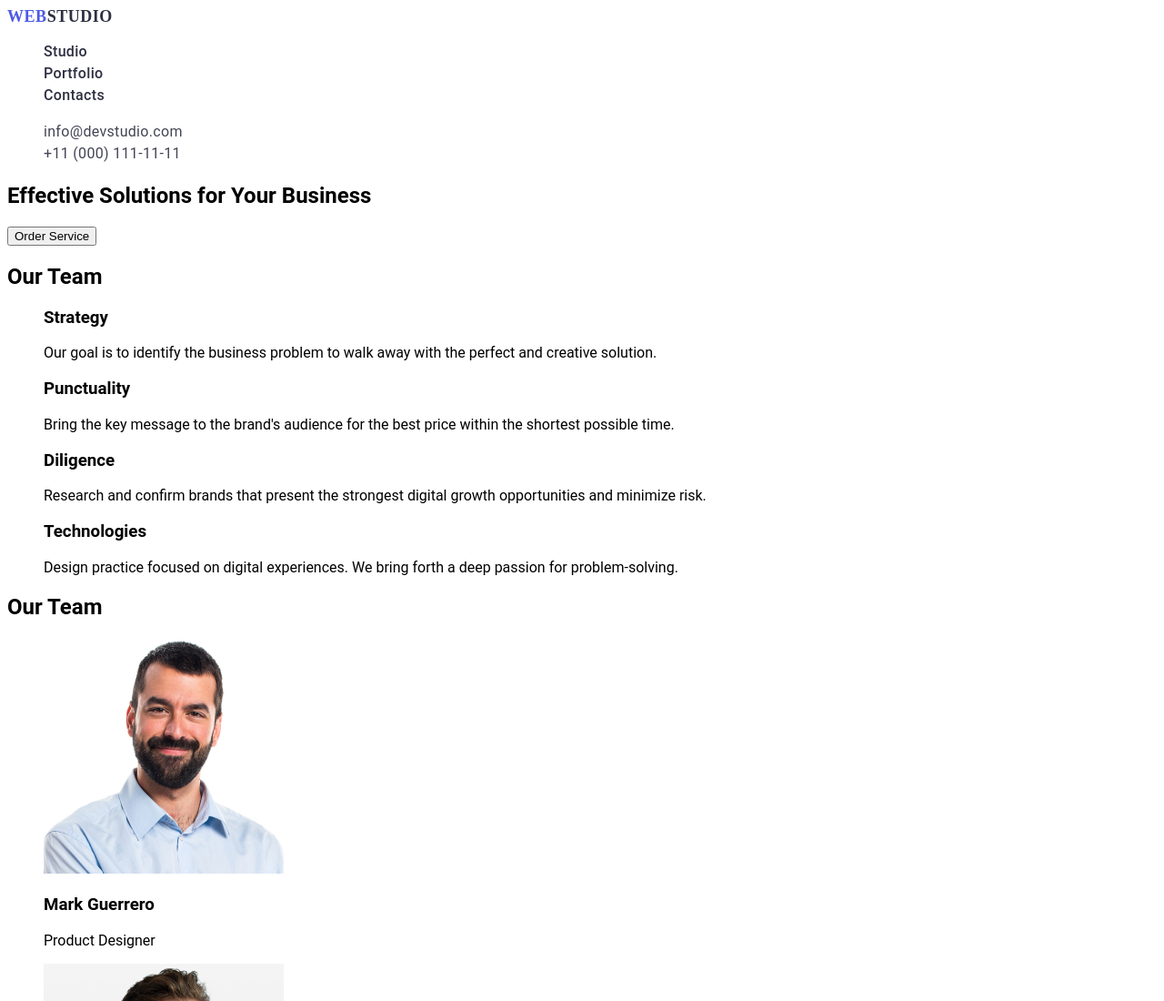
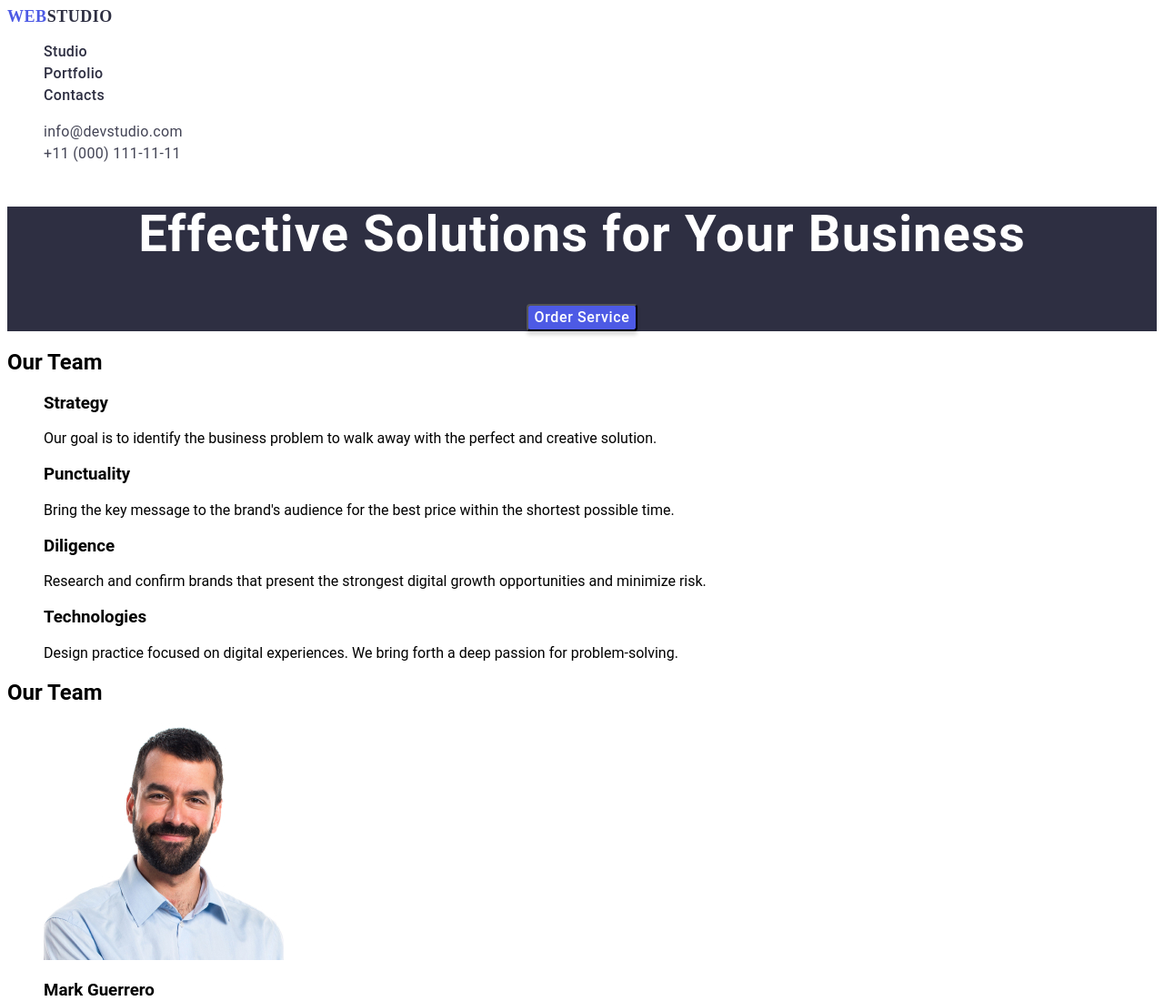
Before and after one commit to MikhailRozhenko/goit-markup-hw-02, a plain HTML site: page index.html in a window 1280 px wide. Shown: the top 1100 px of the page at 91% size. Drawn offline with Linux system fonts and the light colour scheme.

Commit message:
sectionbutton

```diff
--- a/css/styles.css
+++ b/css/styles.css
@@ -1,3 +1,4 @@
+/* body */
 body {
   font-family: Roboto, raleway;
   background-color: #fff;
@@ -10,7 +11,7 @@ ul {
 a {
   text-decoration: none;
 }
-
+/* header */
 .webspan {
   color: var(--IRIS, #4d5ae5);
   font-family: Raleway;
@@ -52,3 +53,34 @@ a {
   line-height: 24px;
   letter-spacing: 0.32px;
 }
+/* section button */
+.sectionbutton {
+  background-color: var(--NAVY-BLUE, #2e2f42);
+  text-align: center;
+}
+
+.pagetitle {
+  color: var(--WHITE, #fff);
+  text-align: center;
+  font-family: Roboto;
+  font-size: 56px;
+  font-style: normal;
+  font-weight: 700;
+  line-height: 60px;
+  letter-spacing: 1.12px;
+}
+
+.button {
+  color: var(--WHITE, #fff);
+  font-family: Roboto;
+  font-size: 16px;
+  font-style: normal;
+  font-weight: 500;
+  line-height: 24px;
+  letter-spacing: 0.64px;
+  border-radius: 4px;
+  background-color: var(--IRIS, #4d5ae5);
+  box-shadow: 0px 4px 4px 0px rgba(0, 0, 0, 0.15);
+}
+
+/* section advantages*/
--- a/index.html
+++ b/index.html
@@ -38,9 +38,9 @@
     <!-- main content -->
     <main>
       <!-- section button -->
-      <section>
-        <h1>Effective Solutions for Your Business</h1>
-        <button type="button">Order Service</button>
+      <section class="sectionbutton">
+        <h1 class="pagetitle">Effective Solutions for Your Business</h1>
+        <button class="button" type="button">Order Service</button>
       </section>
       <!-- section advantages -->
       <section>
```
